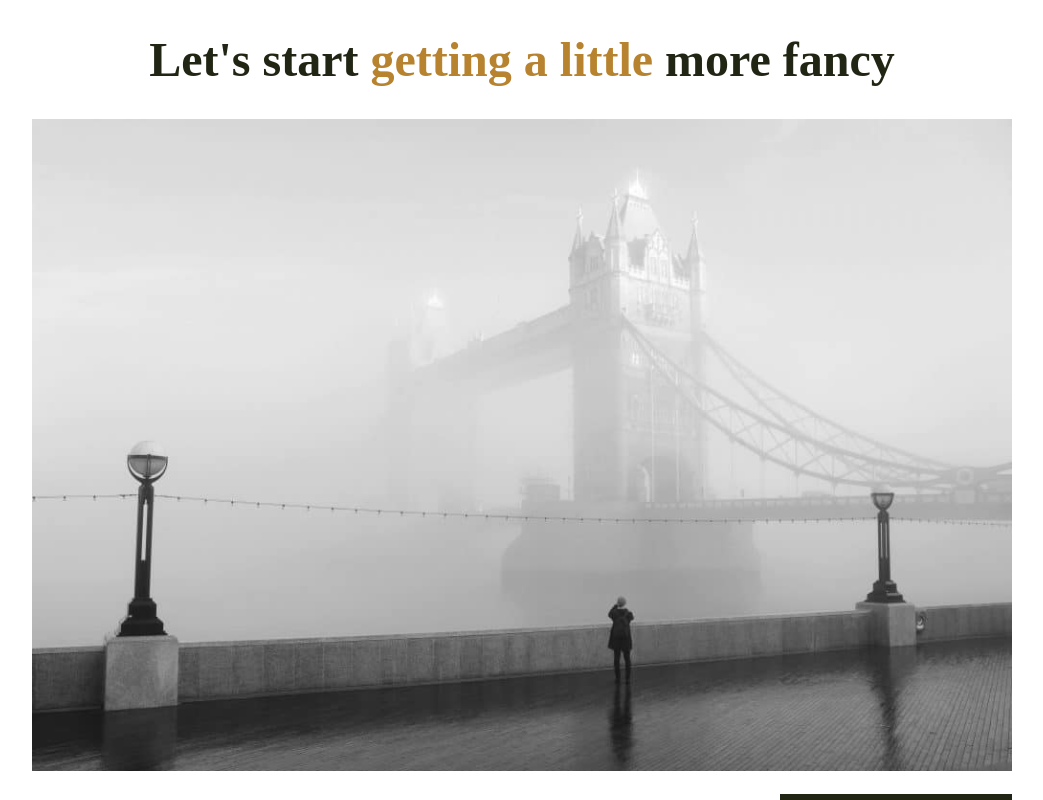
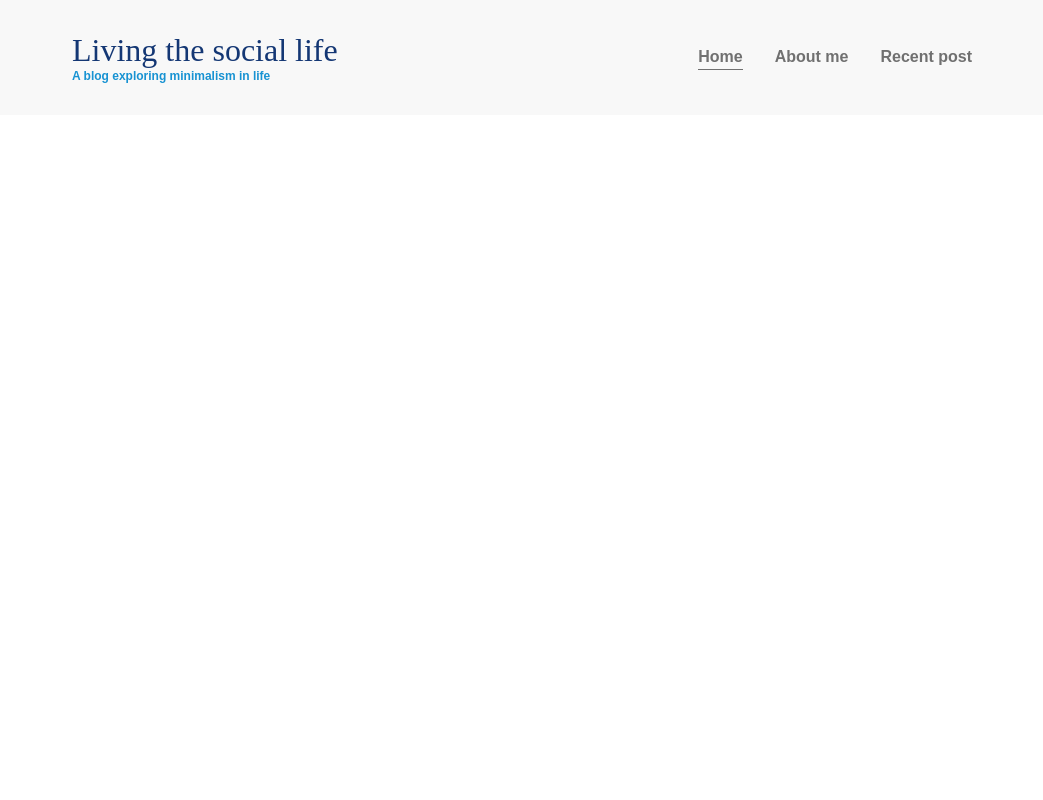
Before and after one commit to Jay-Khakim/responsive-web, a plain HTML site: page index.html in a window 1280 px wide. Shown: the top 800 px of the page, without its empty margins (118-1161 px from the left). Drawn offline with Linux system fonts and the light colour scheme.

Commit message:
Navigation bar designing

```diff
--- a/css/styles.css
+++ b/css/styles.css
@@ -1,3 +1,105 @@
+/* Start of ex 3 */
+
+body{
+    margin: 0;
+    font-family: 'Ubuntu', sans-serif;
+}
+
+h1{
+    font-family: 'Lora', serif;
+    font-weight: 400;
+    color: #143774;
+    font-size: 2rem;
+    margin: 0;
+}
+
+.subtitle{
+    font-weight: 700;
+    color: #1792d2;
+    font-size: .75em;
+    margin: 0;
+}
+
+
+.container{
+    width: 90%;
+    max-width: 900px;
+    margin: 0 auto;
+}
+
+.container-nav{
+    display: flex;
+    justify-content: space-between;
+}
+
+
+
+header{
+    background: #f8f8f8;
+    padding: 2em 0;
+}
+
+@media (max-width: 675px) {
+    .container-nav{
+        flex-direction: column;
+    }
+
+    header{
+        text-align: center;
+    }
+
+}
+
+nav ul{
+
+    list-style: none;
+    padding: 0;
+    display: flex;
+    justify-content: center;
+}
+
+nav li{
+    margin-left: 2em;
+
+}
+
+nav a{
+    text-decoration: none;
+    color: #707070;
+    font-weight: 700;
+    padding: .25em 0;
+}
+
+nav a:hover,
+nav a:focus{
+    color: #1792d2;
+}
+
+.current-page{
+    border-bottom: 1px solid #707070;
+}
+
+.current-page:hover{
+    color: #707070;
+}
+
+
+@media (max-width: 675px) {
+    nav ul{
+        flex-direction: column;
+
+    }
+
+    nav li {
+        margin: .5em 0;
+    }
+}
+/* End of ex 3 */
+
+
+
+
+
 /* body{
     margin: 0;
     font-size: 18px;
@@ -86,18 +188,14 @@ section{
 } */
 
 /* Start of ex 2 */
-body{
+/* body{
         font-size: 1.125rem;
         color: #707070;
         margin: 0;
 }
 
 
-/* @media (min-width: 400px) and (orientation: landscape){
-    body{
-        background: purple;
-    }
-} */
+
 
 @media (min-width: 450px ) and (max-width: 649px) {
     body{
@@ -168,4 +266,5 @@ img{
 }
 
 
-/* end of ex 2 */
+end of ex 2
+ */
--- a/index.html
+++ b/index.html
@@ -7,7 +7,25 @@
     <link rel="stylesheet" href="css/styles.css">
 </head>
 <body>
+    <header>
+        <div class="container container-nav">
+            <div class="site-title">
+                <h1>Living the social life</h1>
+                <p class="subtitle">A blog exploring minimalism in life</p>
+            </div>
+            <nav>
+                <ul>
+                    <li><a href="index.html" class="current-page">Home</a></li>
+                    <li><a href="">About me</a></li>
+                    <li><a href="">Recent post</a></li>
+                </ul>
+            </nav>
+        </div>
+    </header>
+    <!-- Start of ex 3 -->
 
+
+    <!-- End of ex 3 -->
 
    <!-- Starting of exersize 1 -->
 
@@ -45,7 +63,7 @@
 
     <!-- Start og ex 2 -->
 
-    <div class="container">
+    <!-- <div class="container">
         <h1>Let's start <span>getting a little</span> more fancy</h1>
         <img src="img/street.jpeg" alt="">
         <div class="columns">
@@ -73,7 +91,7 @@
 
             </div>
         </div>
-    </div>
+    </div> -->
 
     <!-- end of ex 2 -->
 </body>
```
